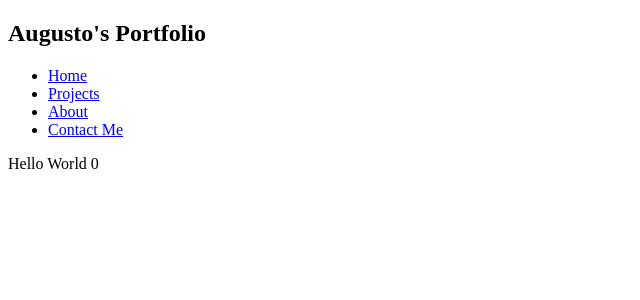
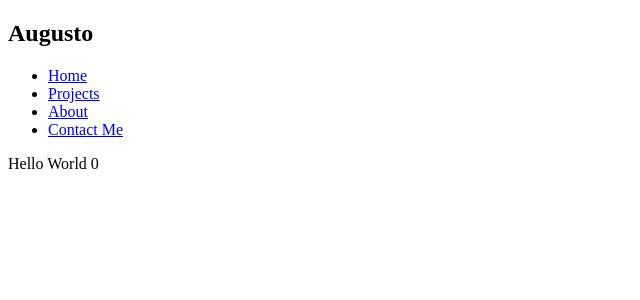
Before and after one commit to jsug9/Portfolio, a React (Create React App) app: page / in a window 1280 px wide. Shown: the top 300 px of the page, without its empty margins (0-640 px from the left). Built offline with nearby package versions, Linux system fonts and the light colour scheme.

Commit message:
fix long name

```diff
--- a/src/Components/Navbar.js
+++ b/src/Components/Navbar.js
@@ -28,7 +28,7 @@ const Navbar = () => {
   return (
     <nav>
       <div className="rightNav">
-        <h1>Augusto&apos;s Portfolio</h1>
+        <h1>Augusto</h1>
       </div>
       <ul className="links">
         {links.map((link) => (
```
